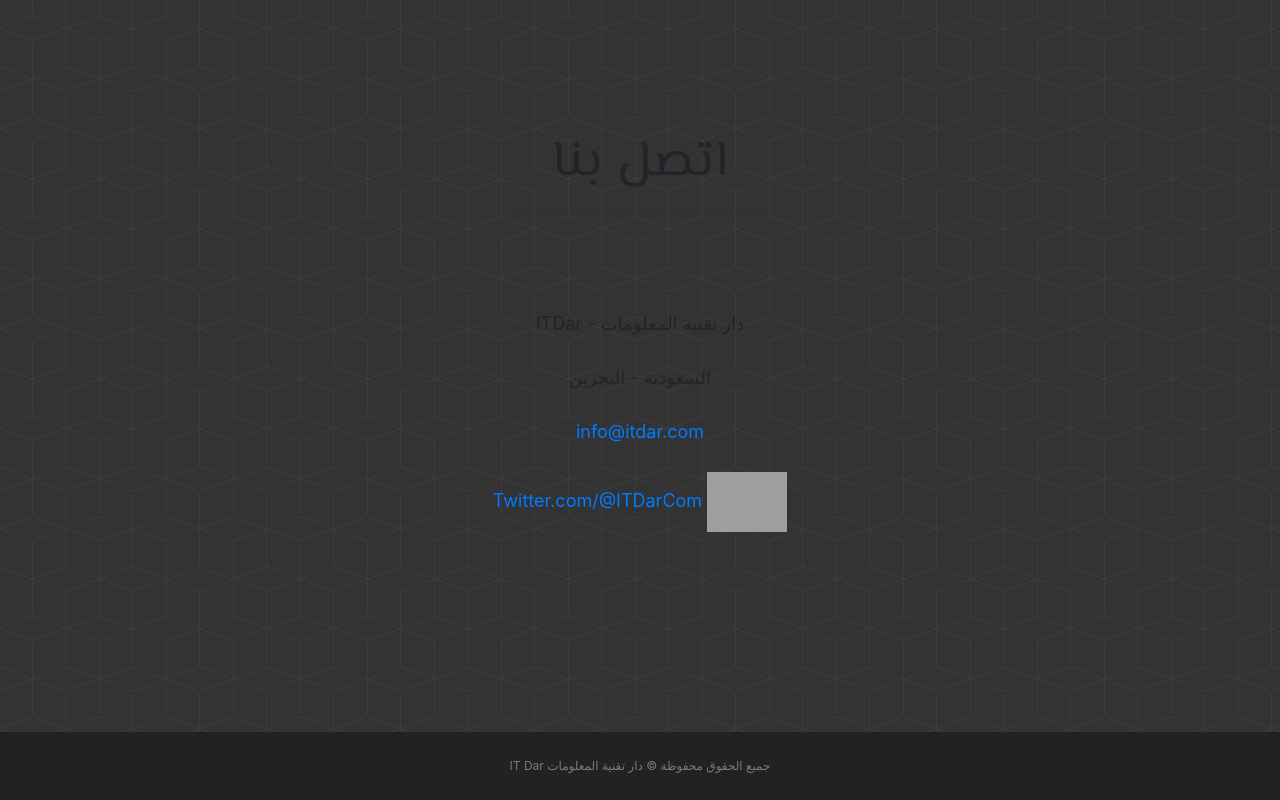
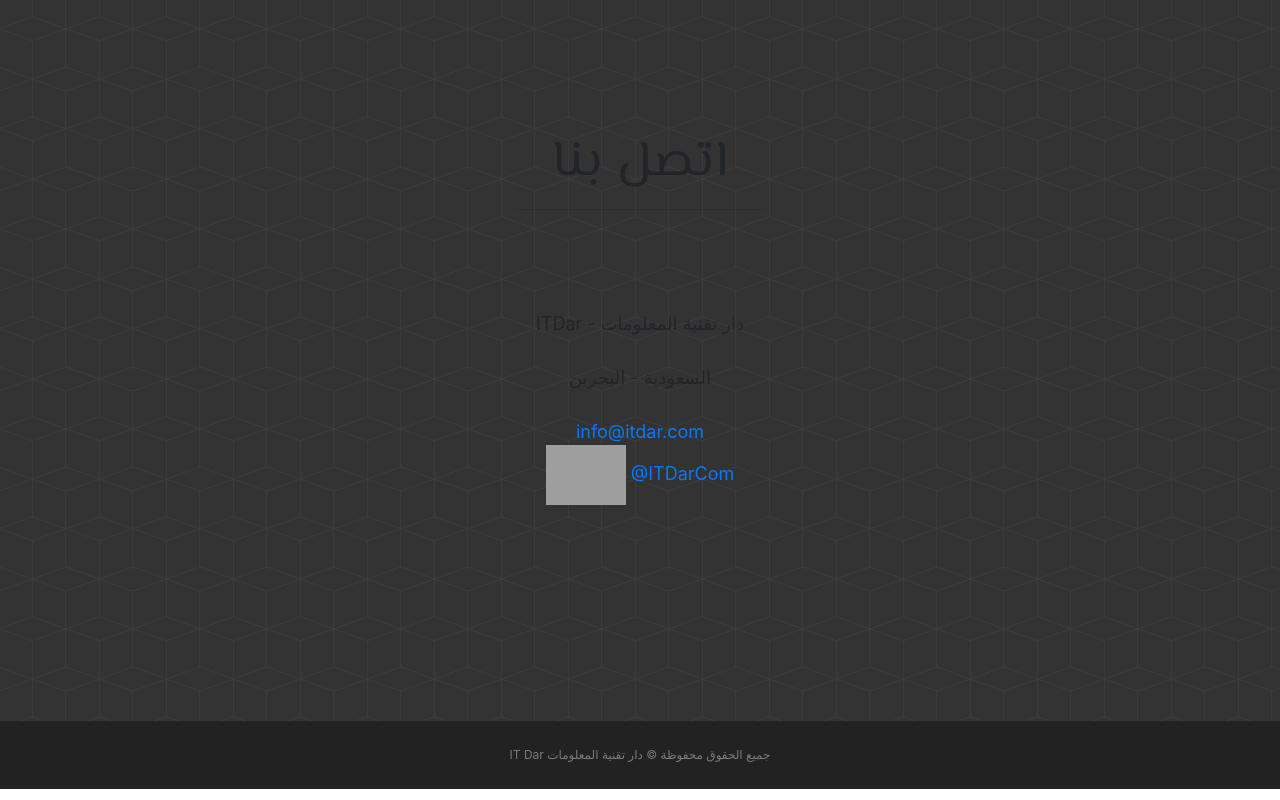
Before and after one commit to ITDarCom/itdar.com, a website with bundled scripts: page index.html in a window 1280 px wide. Shown: the part 2134-2934 px from the top of the page. Built offline with nearby package versions, Linux system fonts and the light colour scheme; grey boxes are pictures that could not be loaded; a web font is replaced by a local one.

Commit message:
Update index.html
twitter

```diff
--- a/index.html
+++ b/index.html
@@ -136,8 +136,10 @@
                 -
                 البحرين
                 <br><br><a href="mailto:info@itdar.com">info@itdar.com</a>
-                <br><br><img src="https://help.twitter.com/content/dam/help-twitter/brand/logo.png" alt="Twitter" height="60">
-                <a href="https://twitter.com/itdarcom">Twitter.com/@ITDarCom</a>
+                <p dir="ltr">
+                    <img src="https://help.twitter.com/content/dam/help-twitter/brand/logo.png" alt="Twitter" height="60">
+                    <a href="https://twitter.com/itdarcom">@ITDarCom</a>
+                </p>
             </div>
         </div>
     </div>
```
